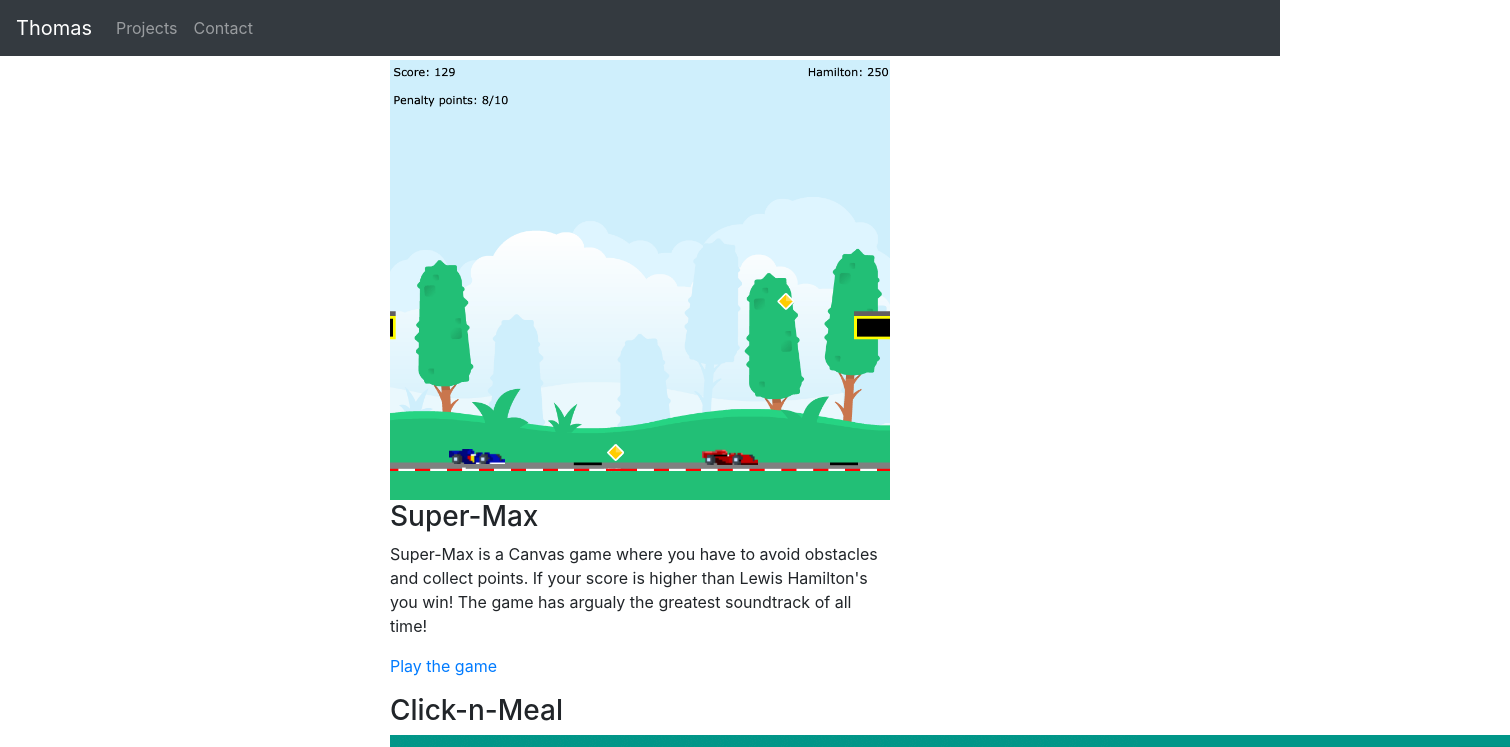
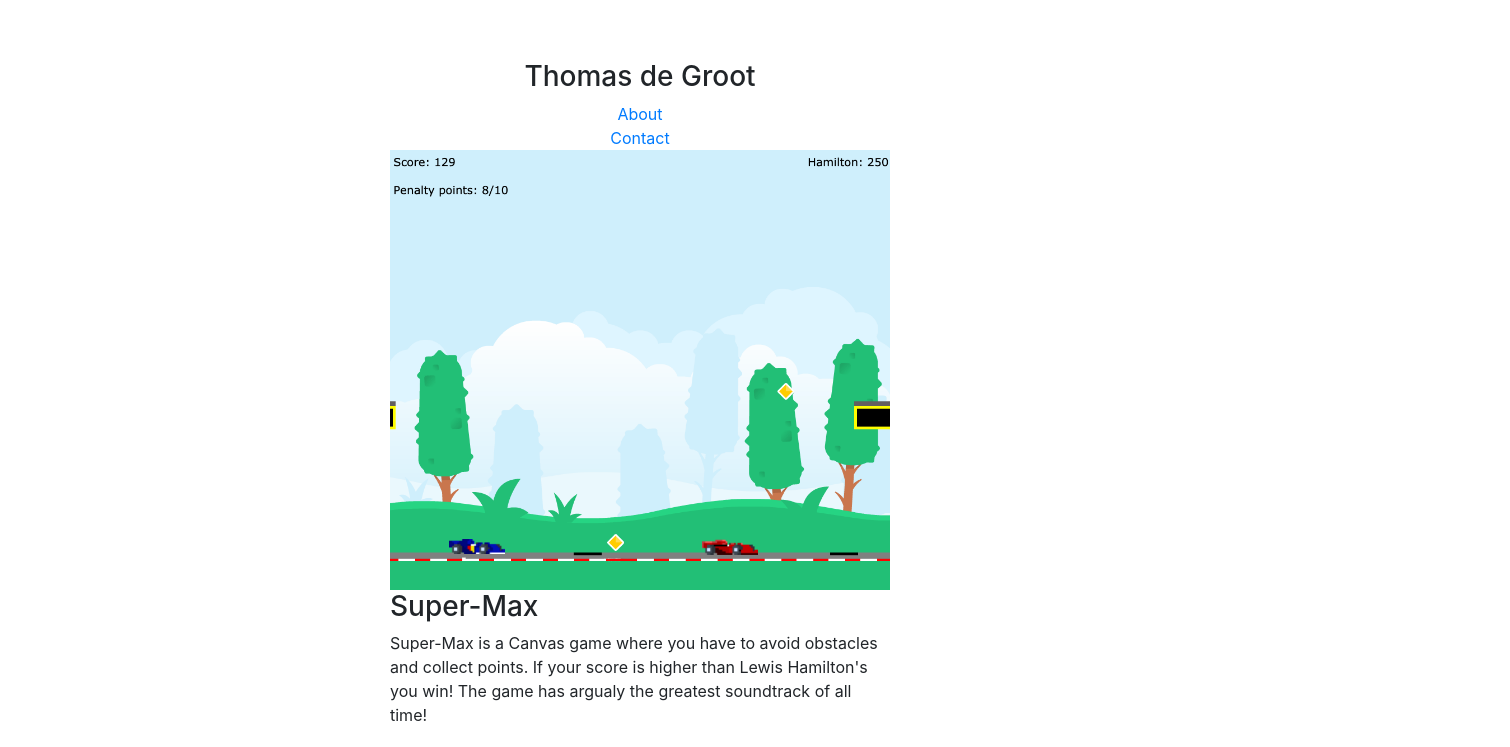
Before and after one commit to degroot12/portfolio, a React (Create React App) app: page / in a window 1280 px wide. Shown: the top 747 px of the page, 1510 px wide, since content can reach past the window. Built offline with nearby package versions, Linux system fonts and the light colour scheme.

Commit message:
removed navbar

```diff
--- a/src/App.css
+++ b/src/App.css
@@ -49,3 +49,13 @@
   display: flex;
   width: 500px;
 }
+
+.navigation{
+  display: flex;
+  flex-direction: column;
+}
+
+.about-contact{
+  display: flex;
+  flex-direction: column;
+}
--- a/src/App.js
+++ b/src/App.js
@@ -9,7 +9,7 @@ import Projects from './components/Projects';
 function App() {
   return (
     <div>
-<NavComponent />
+
 
     <div className="App">
     <Switch>
--- a/src/components/Home.js
+++ b/src/components/Home.js
@@ -4,6 +4,13 @@ import React from "react";
 function Home() {
   return (
     <div className='homepage'>
+      <div className='navigation'>
+        <h3>Thomas de Groot</h3>
+        <div className='about-contact'>
+          <a href='/about'>About</a>
+          <a href="mailto:thomas@thomasdegroot.dev">Contact</a>
+        </div>
+      </div>
       <div className='game-summary'>
 
             <img src='./supermax-game-normal.png' alt='screenshot max verstappen game'></img>
@@ -19,7 +26,7 @@ function Home() {
             <div className='screenshots-click-meal'>
 
             {/* <div> */}
-            <img src='/click-n-meal-create-page.png' alt='screenshot click and meal create recipe page'/>
+            {/* <img src='/click-n-meal-create-page.png' alt='screenshot click and meal create recipe page'/> */}
             {/* </div> */}
             {/* <div> */}
             <img src='./Click-n-meal-preview.png' alt='screenshot click and meal app'/>
```
